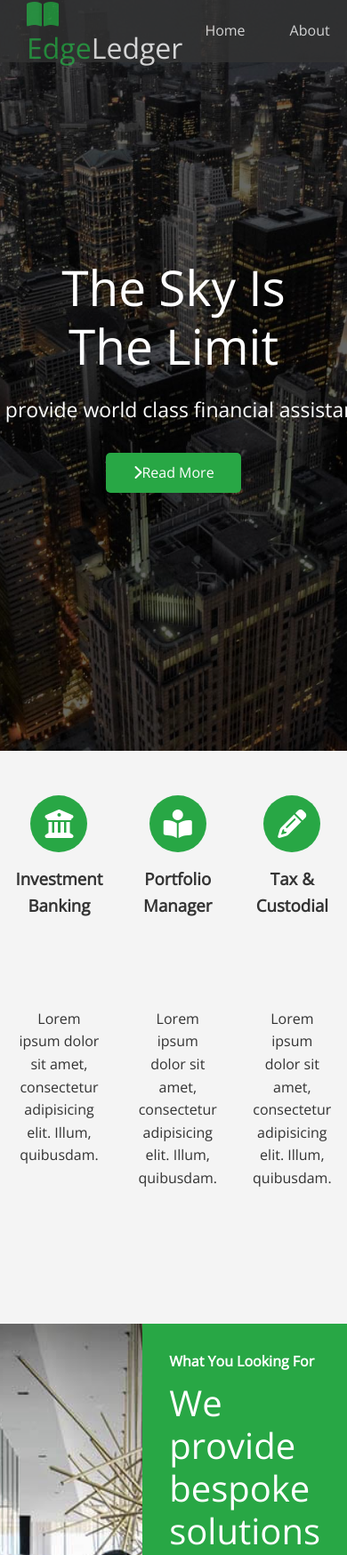
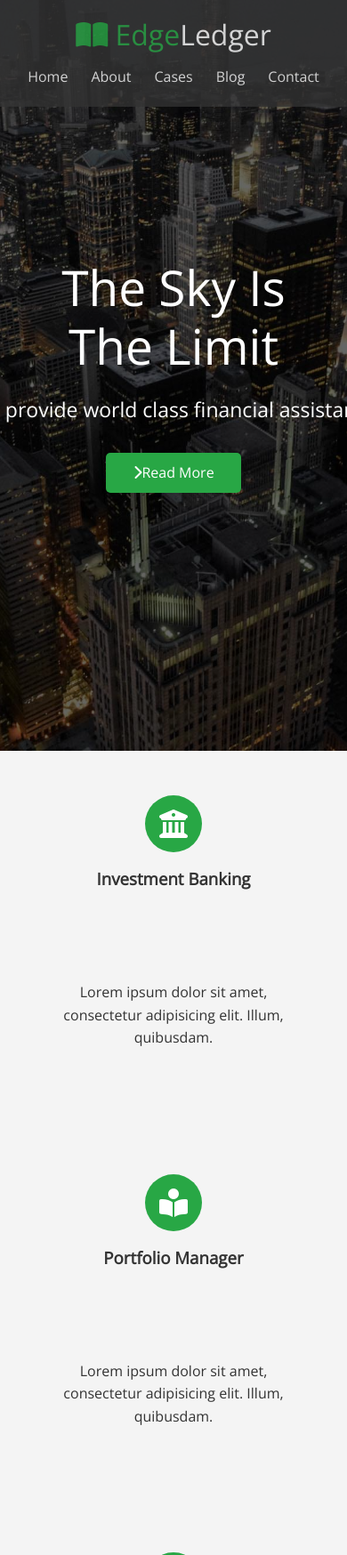
Before and after one commit to SiphoPrinceMarubelela/EdgeLedger, a plain HTML site: page index.html in a window 390 px wide. Shown: the top 1748 px of the page at 89% size. Drawn offline with nearby package versions, Linux system fonts and the light colour scheme.

Commit message:
Added the mobile media query

```diff
--- a/css/style.css
+++ b/css/style.css
@@ -193,3 +193,30 @@ img {
 .footer .social > * {
     margin-right: 10px;
 }
+
+/*MOBILE MEDIA QUERIES*/
+@media(max-width: 768px) {
+    .navbar {
+        flex-direction: column;
+        height: 120px;
+        padding: 20px;
+    }
+
+    .navbar a {
+        padding: 10px 10px;
+        margin: 0 3px;
+    }
+
+    .flex-items {
+        flex-direction: column;
+    }
+
+    .flex-columns .column, .flex-grid .column {
+        flex: 100%;
+        max-width: 100%;
+    }
+
+    .team img {
+        width: 70%;
+    }
+}
```
